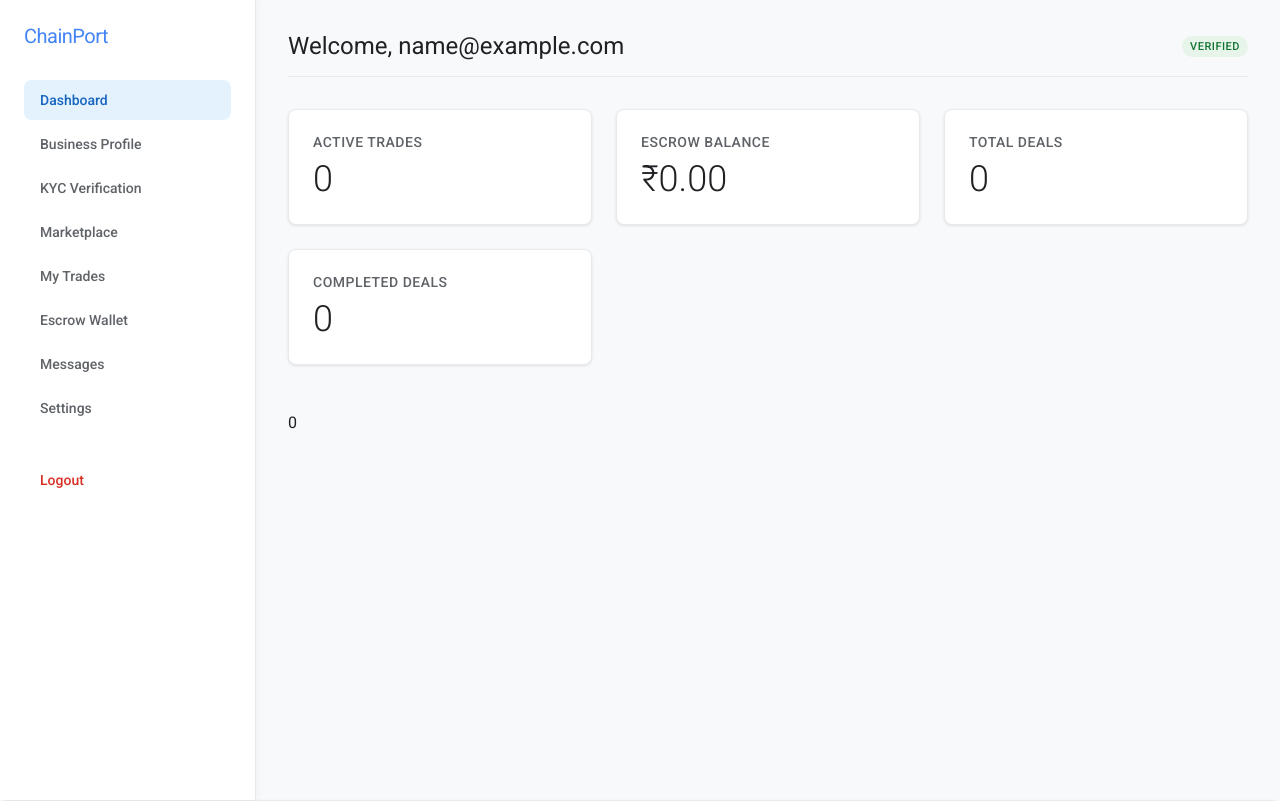
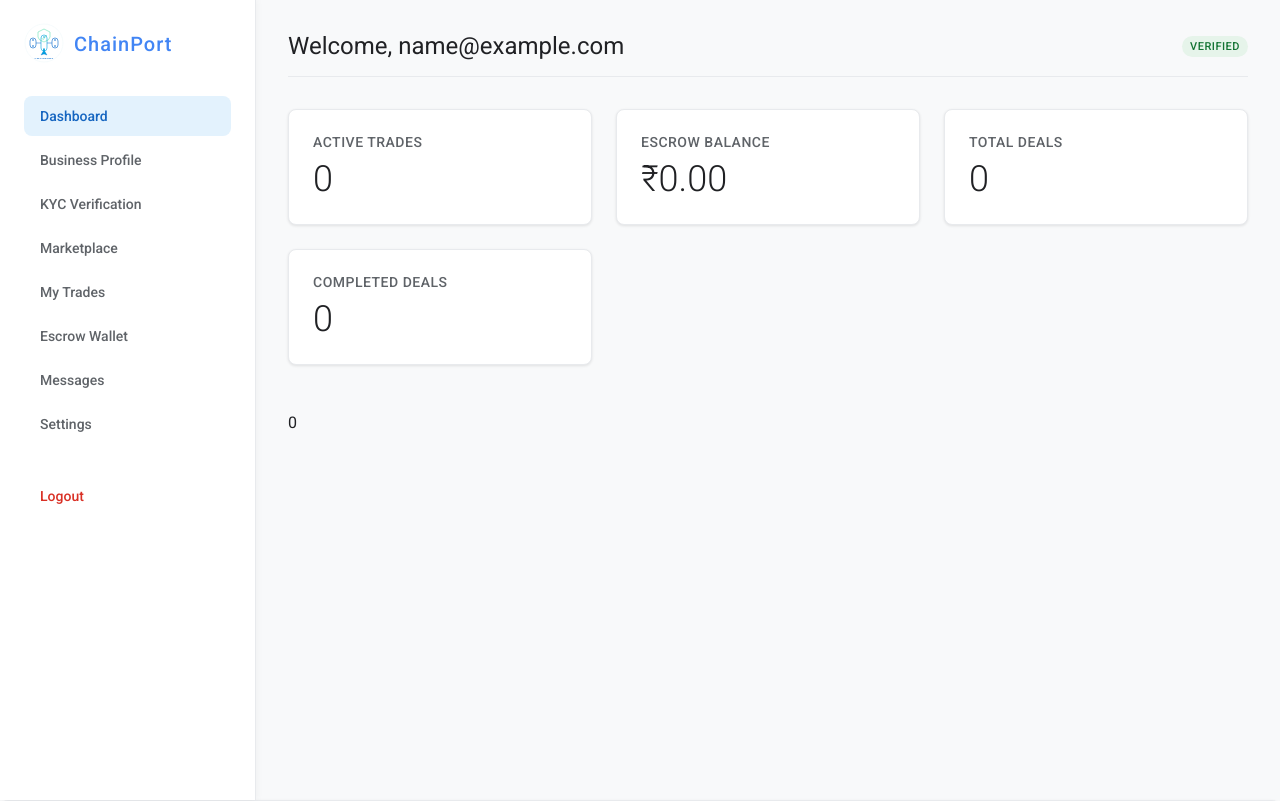
Before and after one commit to akbarchain/ChainPort, a Flask app: page /dashboard in a window 1280 px wide. Shown: the top 801 px of the page. Run offline with Flask 3, Linux system fonts and the light colour scheme; the visitor is signed in with stand-in values (Sample User, id 1); data that the repository does not hold is empty; some libraries are stand-ins or nearby versions.

Commit message:
Add professional SVG logo and integrate into landing page and dashboard

```diff
--- a/app/static/css/dashboard.css
+++ b/app/static/css/dashboard.css
@@ -40,10 +40,32 @@ body {
     color: #4285f4;
     text-decoration: none;
     transition: opacity 0.2s ease;
+    display: flex;
+    align-items: center;
+    gap: 10px;
 }
 
 .sidebar h2 a:hover {
     opacity: 0.8;
+}
+
+.sidebar-logo {
+    font-weight: 500;
+    letter-spacing: 1px;
+}
+
+.logo-svg {
+    display: block;
+    animation: float 3s ease-in-out infinite;
+}
+
+@keyframes float {
+    0%, 100% {
+        transform: translateY(0px);
+    }
+    50% {
+        transform: translateY(-3px);
+    }
 }
 
 .sidebar nav a {
--- a/app/templates/dashboard.html
+++ b/app/templates/dashboard.html
@@ -9,7 +9,10 @@
 
     <!-- Sidebar -->
     <aside class="sidebar">
-        <h2><a href="{{ url_for('main.dashboard') }}">ChainPort</a></h2>
+        <h2><a href="{{ url_for('main.dashboard') }}" class="sidebar-logo">
+            <img src="{{ url_for('static', filename='logo.svg') }}" alt="ChainPort Logo" class="logo-svg" width="40" height="40">
+            <span>ChainPort</span>
+        </a></h2>
         <nav>
             <a class="active" href="{{ url_for('main.dashboard') }}">Dashboard</a>
             <a href="{{ url_for('main.profile') }}">Business Profile</a>
--- a/app/templates/index.html
+++ b/app/templates/index.html
@@ -7,7 +7,10 @@
 
 <!-- Navbar -->
 <header class="navbar">
-    <div class="logo">ChainPort</div>
+    <div class="logo">
+        <img src="{{ url_for('static', filename='logo.svg') }}" alt="ChainPort Logo" class="logo-svg" width="45" height="45">
+        <span class="logo-text">ChainPort</span>
+    </div>
     <nav>
         <a href="#features">Features</a>
         <a href="#how">How it Works</a>
```
Also changed, not shown: app/static/css/index.css (+22 -0 lines), app/static/logo.svg (added).
